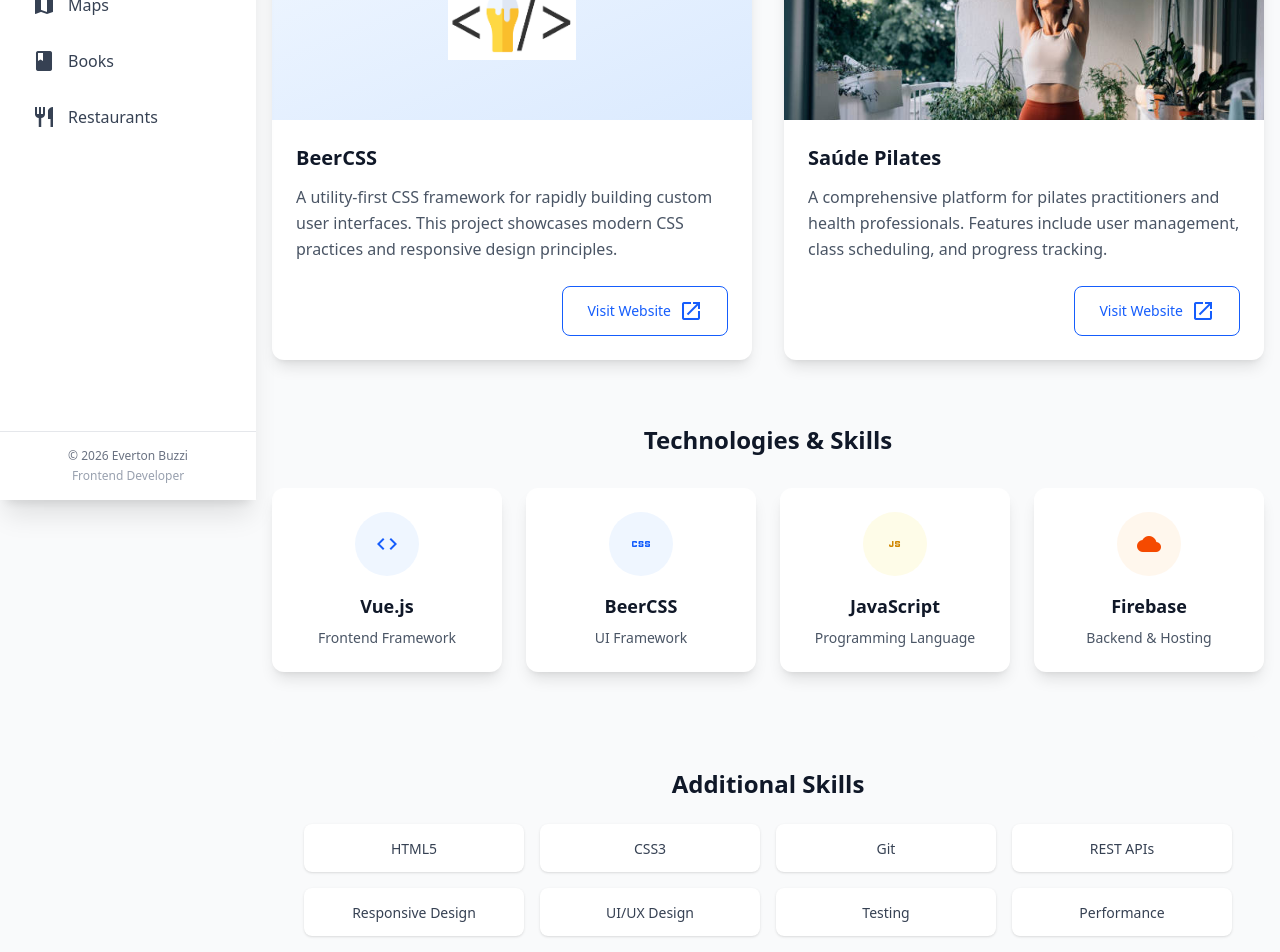
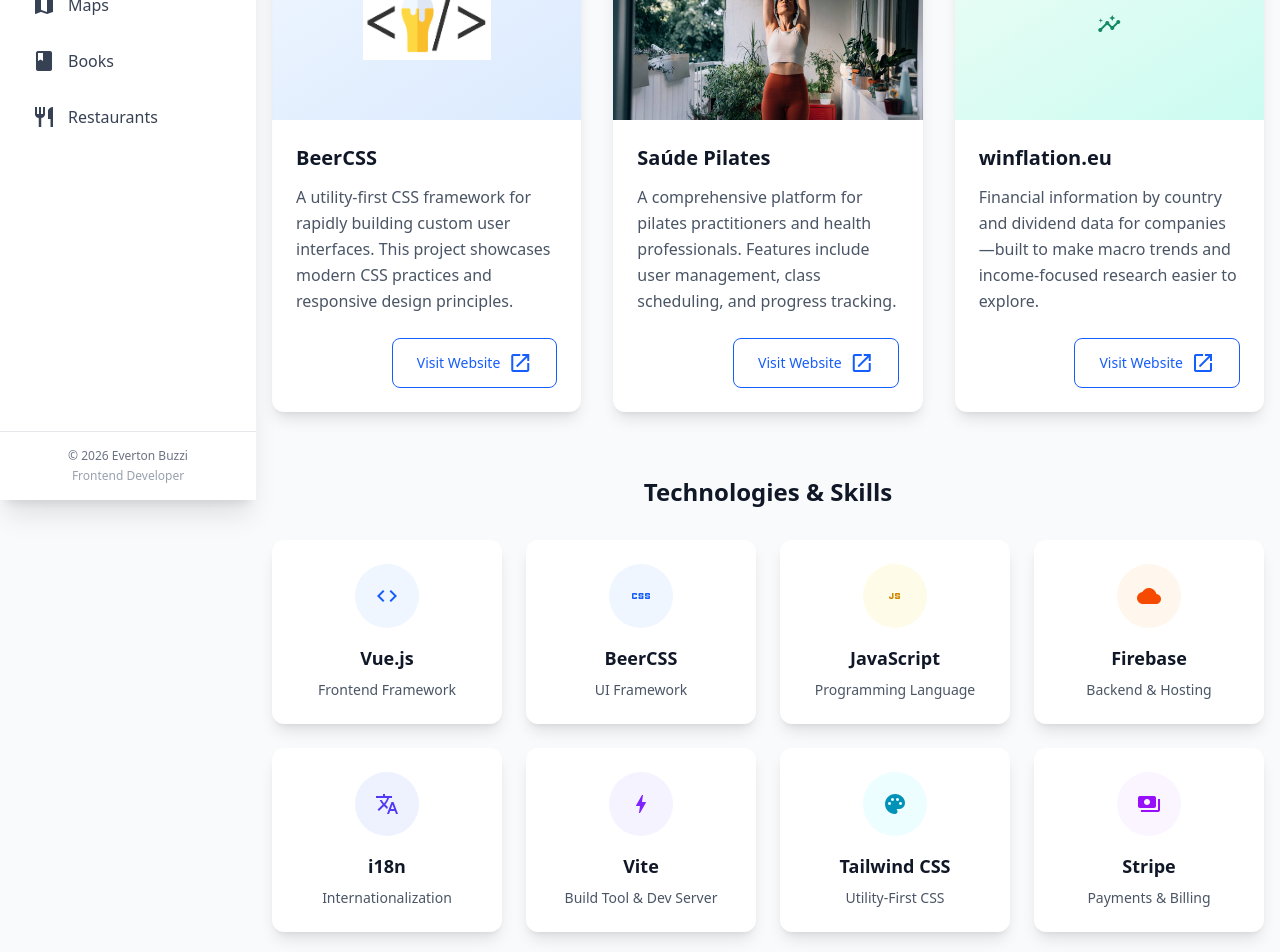
Before and after one commit to KicKerBNU/everton, a Vue app: page /projects in a window 1280 px wide. Shown: the part 300-1252 px from the top of the page. Built offline with nearby package versions, Linux system fonts and the light colour scheme.

Commit message:
update projects

```diff
--- a/src/views/Projects.vue
+++ b/src/views/Projects.vue
@@ -9,16 +9,16 @@
     <!-- Featured Projects -->
     <div class="mb-12 lg:mb-16">
       <h3 class="text-xl lg:text-2xl font-semibold text-gray-900 mb-6 lg:mb-8 text-center">Featured Projects</h3>
-      <div class="grid grid-cols-1 lg:grid-cols-2 gap-6 lg:gap-8">
+      <div class="grid grid-cols-1 md:grid-cols-2 lg:grid-cols-3 gap-6 lg:gap-8">
         <!-- BeerCSS Project -->
-        <div class="bg-white rounded-xl shadow-lg overflow-hidden hover:shadow-xl transition-shadow duration-300">
-          <div class="h-40 sm:h-48 bg-gradient-to-br from-blue-50 to-blue-100 flex items-center justify-center">
+        <div class="bg-white rounded-xl shadow-lg overflow-hidden hover:shadow-xl transition-shadow duration-300 flex flex-col h-full">
+          <div class="h-40 sm:h-48 bg-gradient-to-br from-blue-50 to-blue-100 flex items-center justify-center flex-shrink-0">
             <img class="w-24 h-24 sm:w-32 sm:h-32 object-contain" src="../assets/beercss.png" alt="BeerCSS Logo" />
           </div>
-          <div class="p-4 lg:p-6">
+          <div class="p-4 lg:p-6 flex flex-col flex-1 min-h-0">
             <h4 class="text-lg lg:text-xl font-semibold text-gray-900 mb-3">BeerCSS</h4>
-            <p class="text-gray-600 mb-6 leading-relaxed text-sm lg:text-base">A utility-first CSS framework for rapidly building custom user interfaces. This project showcases modern CSS practices and responsive design principles.</p>
-            <div class="flex justify-end">
+            <p class="text-gray-600 mb-6 leading-relaxed text-sm lg:text-base flex-1">A utility-first CSS framework for rapidly building custom user interfaces. This project showcases modern CSS practices and responsive design principles.</p>
+            <div class="flex justify-end flex-shrink-0 mt-auto">
               <a
                 href="https://beercss.com"
                 target="_blank"
@@ -33,16 +33,38 @@
         </div>
 
         <!-- Saúde Pilates Project -->
-        <div class="bg-white rounded-xl shadow-lg overflow-hidden hover:shadow-xl transition-shadow duration-300">
-          <div class="h-40 sm:h-48 overflow-hidden">
+        <div class="bg-white rounded-xl shadow-lg overflow-hidden hover:shadow-xl transition-shadow duration-300 flex flex-col h-full">
+          <div class="h-40 sm:h-48 overflow-hidden flex-shrink-0">
             <img class="w-full h-full object-cover" src="../assets/pilates-hero.jpg" alt="Saúde Pilates" />
           </div>
-          <div class="p-4 lg:p-6">
+          <div class="p-4 lg:p-6 flex flex-col flex-1 min-h-0">
             <h4 class="text-lg lg:text-xl font-semibold text-gray-900 mb-3">Saúde Pilates</h4>
-            <p class="text-gray-600 mb-6 leading-relaxed text-sm lg:text-base">A comprehensive platform for pilates practitioners and health professionals. Features include user management, class scheduling, and progress tracking.</p>
-            <div class="flex justify-end">
+            <p class="text-gray-600 mb-6 leading-relaxed text-sm lg:text-base flex-1">A comprehensive platform for pilates practitioners and health professionals. Features include user management, class scheduling, and progress tracking.</p>
+            <div class="flex justify-end flex-shrink-0 mt-auto">
               <a
                 href="https://www.saudepilates.com.br"
+                target="_blank"
+                rel="noopener noreferrer"
+                class="inline-flex items-center px-4 lg:px-6 py-2 lg:py-3 border border-blue-600 text-sm font-medium rounded-lg text-blue-600 bg-transparent hover:bg-blue-50 focus:outline-none focus:ring-2 focus:ring-offset-2 focus:ring-blue-500 transition-colors"
+              >
+                Visit Website
+                <span class="material-icons ml-2 text-sm">open_in_new</span>
+              </a>
+            </div>
+          </div>
+        </div>
+
+        <!-- winflation.eu Project -->
+        <div class="bg-white rounded-xl shadow-lg overflow-hidden hover:shadow-xl transition-shadow duration-300 md:col-span-2 lg:col-span-1 flex flex-col h-full">
+          <div class="h-40 sm:h-48 bg-gradient-to-br from-emerald-50 to-teal-100 flex items-center justify-center flex-shrink-0">
+            <span class="material-icons text-6xl sm:text-7xl text-emerald-700/90" aria-hidden="true">insights</span>
+          </div>
+          <div class="p-4 lg:p-6 flex flex-col flex-1 min-h-0">
+            <h4 class="text-lg lg:text-xl font-semibold text-gray-900 mb-3">winflation.eu</h4>
+            <p class="text-gray-600 mb-6 leading-relaxed text-sm lg:text-base flex-1">Financial information by country and dividend data for companies—built to make macro trends and income-focused research easier to explore.</p>
+            <div class="flex justify-end flex-shrink-0 mt-auto">
+              <a
+                href="https://winflation.netlify.app/"
                 target="_blank"
                 rel="noopener noreferrer"
                 class="inline-flex items-center px-4 lg:px-6 py-2 lg:py-3 border border-blue-600 text-sm font-medium rounded-lg text-blue-600 bg-transparent hover:bg-blue-50 focus:outline-none focus:ring-2 focus:ring-offset-2 focus:ring-blue-500 transition-colors"
@@ -95,6 +117,42 @@
           <h4 class="text-base lg:text-lg font-semibold text-gray-900 mb-2">Firebase</h4>
           <p class="text-gray-600 text-xs lg:text-sm">Backend & Hosting</p>
         </div>
+
+        <!-- Vue I18n -->
+        <div class="bg-white rounded-xl shadow-lg p-4 lg:p-6 text-center hover:shadow-xl transition-shadow duration-300">
+          <div class="w-12 h-12 lg:w-16 lg:h-16 mx-auto mb-3 lg:mb-4 bg-indigo-50 rounded-full flex items-center justify-center">
+            <span class="material-icons text-2xl lg:text-3xl text-indigo-600">translate</span>
+          </div>
+          <h4 class="text-base lg:text-lg font-semibold text-gray-900 mb-2">i18n</h4>
+          <p class="text-gray-600 text-xs lg:text-sm">Internationalization</p>
+        </div>
+
+        <!-- Vite -->
+        <div class="bg-white rounded-xl shadow-lg p-4 lg:p-6 text-center hover:shadow-xl transition-shadow duration-300">
+          <div class="w-12 h-12 lg:w-16 lg:h-16 mx-auto mb-3 lg:mb-4 bg-violet-50 rounded-full flex items-center justify-center">
+            <span class="material-icons text-2xl lg:text-3xl text-violet-600">bolt</span>
+          </div>
+          <h4 class="text-base lg:text-lg font-semibold text-gray-900 mb-2">Vite</h4>
+          <p class="text-gray-600 text-xs lg:text-sm">Build Tool & Dev Server</p>
+        </div>
+
+        <!-- Tailwind CSS -->
+        <div class="bg-white rounded-xl shadow-lg p-4 lg:p-6 text-center hover:shadow-xl transition-shadow duration-300">
+          <div class="w-12 h-12 lg:w-16 lg:h-16 mx-auto mb-3 lg:mb-4 bg-cyan-50 rounded-full flex items-center justify-center">
+            <span class="material-icons text-2xl lg:text-3xl text-cyan-600">palette</span>
+          </div>
+          <h4 class="text-base lg:text-lg font-semibold text-gray-900 mb-2">Tailwind CSS</h4>
+          <p class="text-gray-600 text-xs lg:text-sm">Utility-First CSS</p>
+        </div>
+
+        <!-- Stripe -->
+        <div class="bg-white rounded-xl shadow-lg p-4 lg:p-6 text-center hover:shadow-xl transition-shadow duration-300">
+          <div class="w-12 h-12 lg:w-16 lg:h-16 mx-auto mb-3 lg:mb-4 bg-purple-50 rounded-full flex items-center justify-center">
+            <span class="material-icons text-2xl lg:text-3xl text-purple-600">payments</span>
+          </div>
+          <h4 class="text-base lg:text-lg font-semibold text-gray-900 mb-2">Stripe</h4>
+          <p class="text-gray-600 text-xs lg:text-sm">Payments & Billing</p>
+        </div>
       </div>
     </div>
 
```
